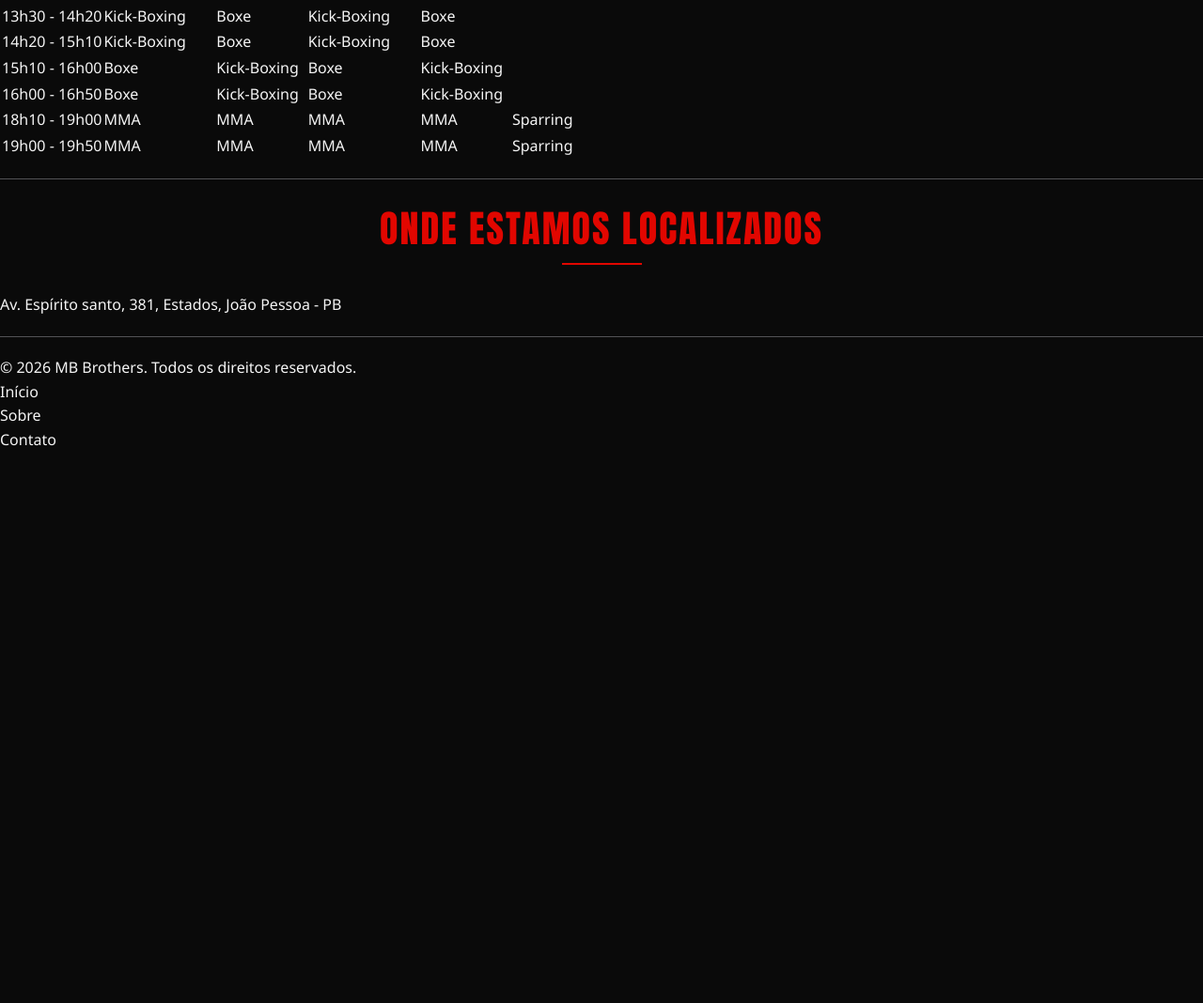
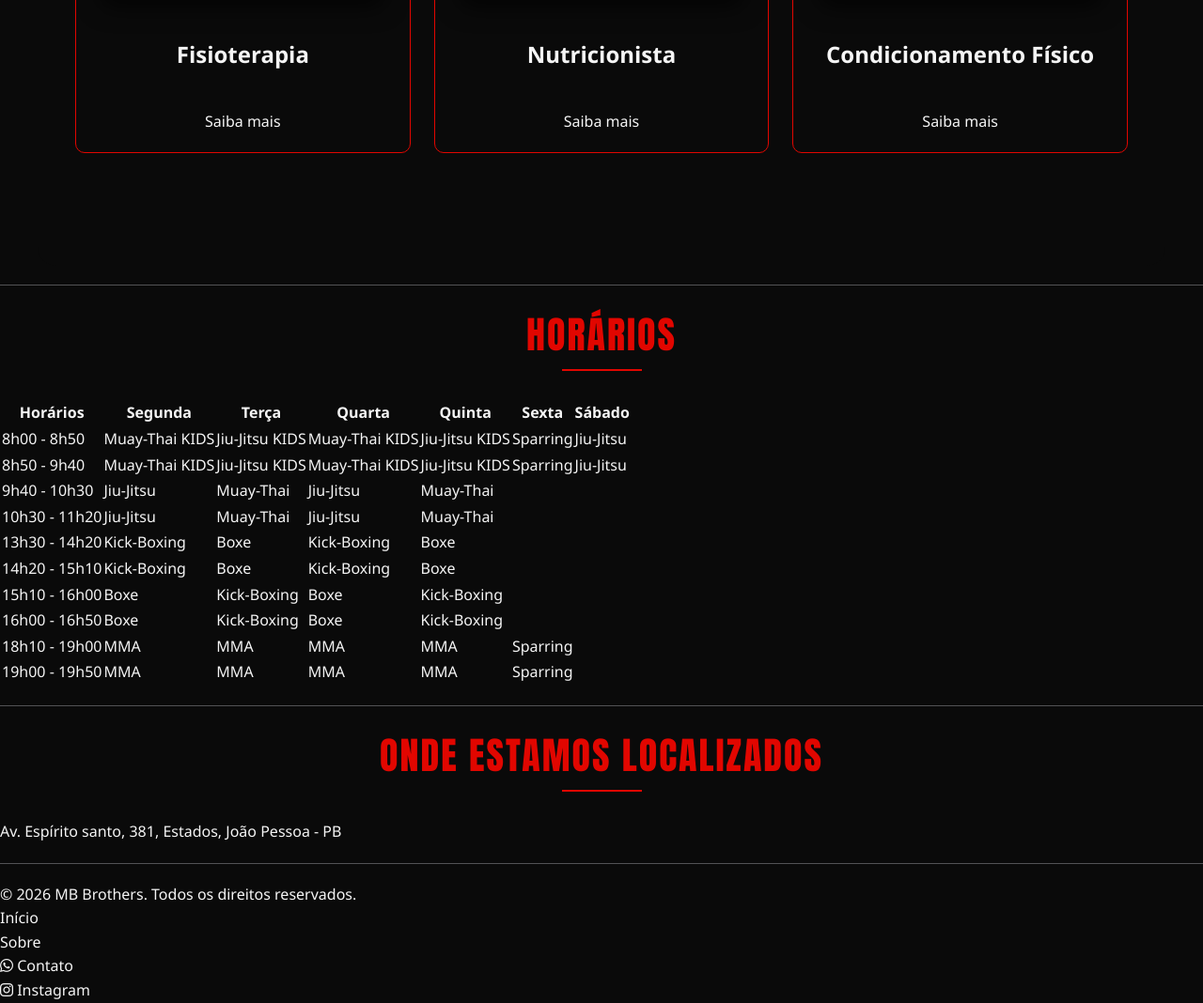
Before and after one commit to MB-Brothers-Web-Application/MB-Brothers-Web-Application, a Flask app: page / in a window 1280 px wide. Shown: the part 3602-4670 px from the top of the page at 94% size. Before the commit the page ends 4077 px from the top, so only its background shows below. Run offline with Flask 3, Linux system fonts and the light colour scheme.

Commit message:
feat/desenvolvimento-homepage: Adiciona imagens, Saiba mais e conserta links

```diff
--- a/projeto-mb-brothers/templates/base.html
+++ b/projeto-mb-brothers/templates/base.html
@@ -4,6 +4,7 @@
     <meta charset="UTF-8">
     <meta name="viewport" content="width=device-width, initial-scale=1.0">
     <link rel="stylesheet" href="{{ url_for('static', filename='css/style.css') }}">
+    <link rel="stylesheet" href="https://cdnjs.cloudflare.com/ajax/libs/font-awesome/6.7.2/css/all.min.css">
     <title>{% block titulo %}MB Brothers{% endblock %}</title>
 </head>
 <body>
--- a/projeto-mb-brothers/templates/home.html
+++ b/projeto-mb-brothers/templates/home.html
@@ -3,7 +3,7 @@
 {% block barra_navegacao %}
 
 <div id="logo">
-    <a href="#logo">
+    <a href="#hero">
         <img src="static/img/Logo-MB-Vetor.svg" alt="Logo da MB Brothers">
         <!--Logo da MB Brothers-->
         <span class="mb">MB</span><span class="brothers">Brothers</span>
@@ -34,7 +34,7 @@
 
 {% block conteudo %}
 <main>
-    <section class="hero">
+    <section id="hero" class="hero">
         <div class="hero-text">
             <p>ACADEMIA DE LUTAS DESDE 2009</p>
             <h2>Sinta o corpo, redefina seus limites.</h2>
@@ -43,18 +43,20 @@
             </p>
             <div class="hero-actions">
                 <a href="#sobre" class="btn-primary">Conheça nosssa história</a>
-                <a href="https://w.app/bfetrn" class="btn-secondary" target="_blank">Contato</a>
+                <a href="https://wa.me/5583982151111" class="btn-secondary" target="_blank">Contato</a>
             </div>
+            <img src="" alt="">
         </div>
     </section>
     <hr>
     <section id="sobre" class="sobre">
-        <div class="sobre-img">
-            <img src="" alt="">
-            <!--Foto da MB Brothers-->
-        </div>
+
         <div class="sobre-content">
             <h2>Uma história construída com comprometimento.</h2>
+            <div class="sobre-img">
+                <img src="https://instagram.fjpa11-1.fna.fbcdn.net/v/t51.82787-15/622840266_18075397931373692_8420421619613773959_n.jpg?stp=dst-jpg_e35_tt6&_nc_cat=111&_nc_map=urlgen_bucketless&ig_cache_key=MzMyMjIzNTA2OTk2NjA5MDEwNg%3D%3D.3-ccb7-5&ccb=7-5&_nc_sid=58cdad&efg=eyJ2ZW5jb2RlX3RhZyI6IkZFRUQueHBpZHMuMTM1MC5zZHIucmVndWxhcl9waG90by5DMyJ9&_nc_ohc=MT59DfgPyMUQ7kNvwGzu98L&_nc_oc=Ado5GDDVFR05rHHkqk2qki2ZokPpBqGAxukrsyVTgkXxUiCNSNFMrB0qvX8n115P4cOS7BzE2jBwHXDd1lJnMDV8&_nc_zt=23&_nc_ht=instagram.fjpa11-1.fna&_nc_gid=GXBcHZwZSqbtaP-TfEusAA&_nc_ss=7b6a8&oh=00_AQQ0fP9b31XA6qLiU2mvHBtpGOhBJ-Z9p07f4dy7BSnODw&oe=6AFABE4F" alt="">
+                <!--Foto da MB Brothers-->
+            </div>
             <p>Na jornada de mais de 15 anos, Eduardo, um dos sócios da academia, já trilhava seu caminho no mundo do
                 Jiu-Jitsu, conquistando reconhecimento e se tornando uma referência no cenário do MMA na cidade.</p>
             <p>Observando o crescimento e confiando na transformação que o esporte pode proporcionar na vida das
@@ -68,17 +70,17 @@
         <div>
             <h2>Conheça os treinadores</h2>
             <div class="sobre-treinadores">
-                <img src="" alt="">
+                <img src="https://www.ufc.com.br/images/2025-10/PEREIRA_ALEX_10-04.png" alt="">
                 <p>Alex Poatan</p>
                 <p>Professor de Kick-Boxing</p>
             </div>
             <div class="sobre-treinadores">
-                <img src="" alt="">
+                <img src="https://a.espncdn.com/combiner/i?img=/i/headshots/mma/players/full/2504169.png&w=350&h=254" alt="">
                 <p>Charles Oliveira</p>
                 <p>Professor de Jiu-Jitsu</p>
             </div>
             <div class="sobre-treinadores">
-                <img src="" alt="">
+                <img src="https://a.espncdn.com/combiner/i?img=/i/headshots/mma/players/full/4294832.png&w=350&h=254" alt="">
                 <p>Carlos Prates</p>
                 <p>Professor de Muay-Thai</p>
             </div>
@@ -89,31 +91,31 @@
         <h2>Modalidades</h2>
         <div class="modalidades-lista">
             <div class="artes-marciais">
-                <img src="" alt="">
+                <img src="https://instagram.fjpa11-1.fna.fbcdn.net/v/t51.82787-15/869709982_18030144131914244_5515173279055104251_n.jpg?stp=dst-jpg_e35_p320x320_tt6&_nc_cat=100&_nc_map=urlgen_bucketless&ig_cache_key=NDAxNjc3NDgyNTgzNzQyNDgyNA%3D%3D.3-ccb7-5&ccb=7-5&_nc_sid=58cdad&efg=eyJ2ZW5jb2RlX3RhZyI6IkZFRUQueHBpZHMuMTA4OC5zZHIucmVndWxhcl9waG90by5DMyJ9&_nc_ohc=DVrTkPHvy0oQ7kNvwF09zDa&_nc_oc=AdoHF8xmtIm__TJhuZ85gb9rY4olc3erzKpp2WmiLRtjH_wUClSo_2yFskGnMOi7XSoKeIJ219WOAVF0gLpoL0NV&_nc_zt=23&_nc_ht=instagram.fjpa11-1.fna&_nc_gid=lgquSZsu0Weh112tRa6OFw&_nc_ss=7b6a8&oh=00_AQRzEoh8RaxD1cB3uaEoje-zYXqwTIAz2L9-boh3uy9P8Q&oe=6AFABCC4" alt="">
                 <p>Muay-Thai</p>
                 <p>Arte das Oito Armas</p>
                 <a href="">Saiba mais</a>
             </div>
             <div class="artes-marciais">
-                <img src="" alt="">
+                <img src="https://instagram.fjpa11-1.fna.fbcdn.net/v/t51.82787-15/880459039_18031245101914244_8039087042631582885_n.jpg?stp=dst-jpg_e35_tt6&_nc_cat=109&_nc_map=urlgen_bucketless&ig_cache_key=NDAyMTcxNTc0OTMzMjMxNTE2MQ%3D%3D.3-ccb7-5&ccb=7-5&_nc_sid=58cdad&efg=eyJ2ZW5jb2RlX3RhZyI6IkZFRUQueHBpZHMuMTA4OC5zZHIucmVndWxhcl9waG90by5DMyJ9&_nc_ohc=M-l7-gK2yLAQ7kNvwFHYbyd&_nc_oc=AdpD2ilTR0xcMoEndh6-EcoA0ThWzBecBWchEXuEBKkdz_DVe56H57lAHSPgvDIk3378_DaF2y7iKQcVszdYrZAm&_nc_zt=23&_nc_ht=instagram.fjpa11-1.fna&_nc_gid=lgquSZsu0Weh112tRa6OFw&_nc_ss=7b6a8&oh=00_AQTBxWnJg3aEtKwLpSzsrUCb-oSw2Gwt_Gg0EU_cfUtktA&oe=6AFAA093" alt="">
                 <p>Jiu-Jitsu</p>
                 <p>A arte do Xadrez Humano</p>
                 <a href="">Saiba mais</a>
             </div>
             <div class="artes-marciais">
-                <img src="" alt="">
+                <img src="https://instagram.fjpa11-1.fna.fbcdn.net/v/t51.82787-15/881049839_18031092956914244_8107299259601914898_n.jpg?stp=dst-jpg_e35_tt6&_nc_cat=103&_nc_map=urlgen_bucketless&ig_cache_key=NDAyMDk3NDgyODk2MTQ3OTA0Mg%3D%3D.3-ccb7-5&ccb=7-5&_nc_sid=58cdad&efg=eyJ2ZW5jb2RlX3RhZyI6IkZFRUQueHBpZHMuMTA4OC5zZHIucmVndWxhcl9waG90by5DMyJ9&_nc_ohc=WsWzbw0C0JAQ7kNvwF_SN7A&_nc_oc=Adq62h8V8LqnCW7b_4r3B1_3ydWuBvQogBHwBw4fzUtC_leM3X8WAR879MjtdQhcUojAZmmftZdv5HUnfXw6bjS2&_nc_zt=23&_nc_ht=instagram.fjpa11-1.fna&_nc_gid=lgquSZsu0Weh112tRa6OFw&_nc_ss=7b6a8&oh=00_AQTGyVC6xrvYhoZHgJbeVIlaA9_mqR1w3W45VLBlTqHmbA&oe=6AFAB3B4" alt="">
                 <p>Boxe</p>
                 <p>A Nobre Arte</p>
                 <a href="">Saiba mais</a>
             </div>
             <div class="artes-marciais">
-                <img src="" alt="">
+                <img src="https://instagram.fjpa11-1.fna.fbcdn.net/v/t51.82787-15/758730955_18017603921914244_4518725488481221249_n.jpg?stp=dst-jpg_e35_tt6&_nc_cat=106&_nc_map=urlgen_bucketless&ig_cache_key=Mzk1MjgwMDgyOTQ3NTkxMDgwOA%3D%3D.3-ccb7-5&ccb=7-5&_nc_sid=58cdad&efg=eyJ2ZW5jb2RlX3RhZyI6IkNBUk9VU0VMX0lURU0ueHBpZHMuMTE4MC5zZHIucmVndWxhcl9waG90by5DMyJ9&_nc_ohc=SlOL_oD3YxwQ7kNvwH1YGN1&_nc_oc=Adrm4Or0BpA3Q5zkq_6V9en99CDxJGPDt8TYl1EqxEa4KHqprDxwXyk9C7z9tv6XabwTLknj2RgKM46vz06Incl9&_nc_zt=23&_nc_ht=instagram.fjpa11-1.fna&_nc_gid=6FrIZt-CxEtBAHP4LnQn7g&_nc_ss=7b6a8&oh=00_AQQBTMxKLW2iW0zCIU7zi5RuldyqjEnMcV_LI0ijlnhqhw&oe=6AFAB7A0" alt="">
                 <p>Kick-Boxing</p>
                 <p>A Arte dos Quatro Membros</p>
                 <a href="">Saiba mais</a>
             </div>
             <div class="artes-marciais">
-                <img src="" alt="">
+                <img src="https://instagram.fjpa11-1.fna.fbcdn.net/v/t51.82787-15/670511508_18003041075914244_3610511515555456672_n.jpg?stp=dst-jpg_e35_tt6&_nc_cat=101&_nc_map=urlgen_bucketless&ig_cache_key=Mzg3NTE0MDQ3ODM3OTg4MjQxMg%3D%3D.3-ccb7-5&ccb=7-5&_nc_sid=58cdad&efg=eyJ2ZW5jb2RlX3RhZyI6IkNBUk9VU0VMX0lURU0ueHBpZHMuMTI4MC5zZHIucmVndWxhcl9waG90by5DMyJ9&_nc_ohc=7LWFkABm-fIQ7kNvwHYm5Vc&_nc_oc=AdqbCvt0dMAL4pX6z4D67OtGO4N9n-f3kP0BRaoDfl_Y27UUc7ijgRWycDiO33bv7k016dqg0wdSSIt5ylRf7TKI&_nc_zt=23&_nc_ht=instagram.fjpa11-1.fna&_nc_gid=dADlIKRBkR5InQncrHaY0Q&_nc_ss=7b6a8&oh=00_AQR-Nqpf5bwW7QFgrYj67TM8tshppWPqU-0OJ43R5s8FVA&oe=6AFABDB6" alt="">
                 <p>MMA</p>
                 <p>O Xadrez Marcial Definitivo</p>
                 <a href="">Saiba mais</a>
@@ -125,16 +127,19 @@
         <div class="servicos-lista">
             <h2>Serviços</h2>
             <div class="servicos-unitario">
-                <img src="" alt="">
+                <img src="https://media.istockphoto.com/id/1501185786/pt/foto/man-doing-physical-therapy-exercises-using-a-stretch-band.jpg?s=612x612&w=0&k=20&c=IFHw-6G_0DegRj7ZRVV6SHgIdA48s6iQqDCCNm-jQuo=" alt="">
                 <p>Fisioterapia</p>
+                <a href="">Saiba mais</a>
             </div>
             <div class="servicos-unitario">
-                <img src="" alt="">
+                <img src="https://static.wixstatic.com/media/8735a3_109e8a0219de4079a440a4609b02787f~mv2.jpeg/v1/fill/w_568,h_378,al_c,q_80,usm_0.66_1.00_0.01,enc_avif,quality_auto/8735a3_109e8a0219de4079a440a4609b02787f~mv2.jpeg" alt="">
                 <p>Nutricionista</p>
+                <a href="">Saiba mais</a>
             </div>
             <div class="servicos-unitario">
-                <img src="" alt="">
+                <img src="https://s2-ge.glbimg.com/g0TS55iphAjxhAdrKkJgIuOAU_w=/0x0:1254x836/984x0/smart/filters:strip_icc()/i.s3.glbimg.com/v1/AUTH_bc8228b6673f488aa253bbcb03c80ec5/internal_photos/bs/2020/O/L/5jfteAQWeS1s867sfDMw/exame-esteira-mascara.jpg" alt="">
                 <p>Condicionamento Físico</p>
+                <a href="">Saiba mais</a>
             </div>
         </div>
     </section>
@@ -178,6 +183,8 @@
                             <td>Muay-Thai</td>
                             <td>Jiu-Jitsu</td>
                             <td>Muay-Thai</td>
+                            <td>&nbsp;</td>
+                            <td>&nbsp;</td>
                         </tr>
                         <tr>
                             <td>10h30 - 11h20</td>
@@ -185,6 +192,8 @@
                             <td>Muay-Thai</td>
                             <td>Jiu-Jitsu</td>
                             <td>Muay-Thai</td>
+                            <td>&nbsp;</td>
+                            <td>&nbsp;</td>
                         </tr>
                         <tr>
                             <td>13h30 - 14h20</td>
@@ -192,6 +201,8 @@
                             <td>Boxe</td>
                             <td>Kick-Boxing</td>
                             <td>Boxe</td>
+                            <td>&nbsp;</td>
+                            <td>&nbsp;</td>
                         </tr>
                         <tr>
                             <td>14h20 - 15h10</td>
@@ -199,6 +210,8 @@
                             <td>Boxe</td>
                             <td>Kick-Boxing</td>
                             <td>Boxe</td>
+                            <td>&nbsp;</td>
+                            <td>&nbsp;</td>
                         </tr>
                         <tr>
                             <td>15h10 - 16h00</td>
@@ -206,6 +219,8 @@
                             <td>Kick-Boxing</td>
                             <td>Boxe</td>
                             <td>Kick-Boxing</td>
+                            <td>&nbsp;</td>
+                            <td>&nbsp;</td>
                         </tr>
                         <tr>
                             <td>16h00 - 16h50</td>
@@ -213,6 +228,8 @@
                             <td>Kick-Boxing</td>
                             <td>Boxe</td>
                             <td>Kick-Boxing</td>
+                            <td>&nbsp;</td>
+                            <td>&nbsp;</td>
                         </tr>
                         <tr>
                             <td>18h10 - 19h00</td>
@@ -221,6 +238,7 @@
                             <td>MMA</td>
                             <td>MMA</td>
                             <td>Sparring</td>
+                            <td>&nbsp;</td>
                         </tr>
                         <tr>
                             <td>19h00 - 19h50</td>
@@ -229,6 +247,7 @@
                             <td>MMA</td>
                             <td>MMA</td>
                             <td>Sparring</td>
+                            <td>&nbsp;</td>
                         </tr>
                     </tbody>
                 </table>
@@ -253,10 +272,10 @@
     </div>
     <div>
         <ul>
-            <li><a href="#logo">Início</a></li>
+            <li><a href="#hero">Início</a></li>
             <li><a href="#sobre">Sobre</a></li>
-            <li id="contato"><a href="">Contato</a></li>
-            <!--Adicionar Whatsapp como link do contato-->
+            <li id="contato"><a href="https://wa.me/5583982151111" target="_blank"><i class="fa-brands fa-whatsapp"></i> Contato</a></li>
+            <li><a href="https://www.instagram.com/mbbrothers__/" target="_blank"><i class="fa-brands fa-instagram"></i> Instagram</a></li>
         </ul>
     </div>
 </footer>
```
